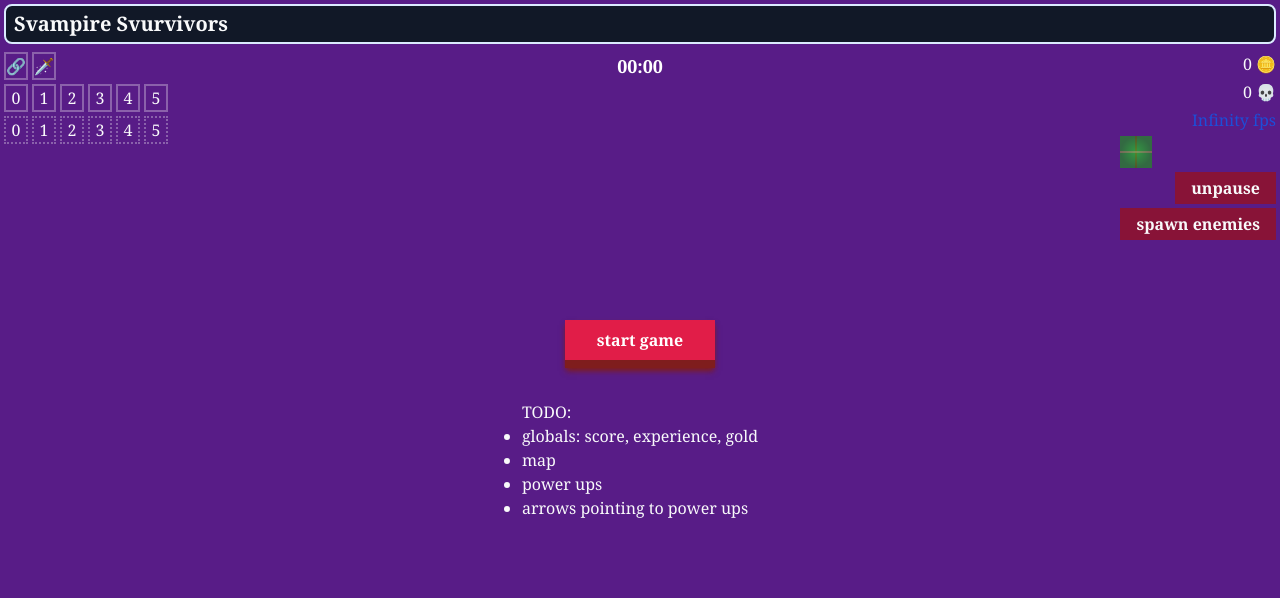
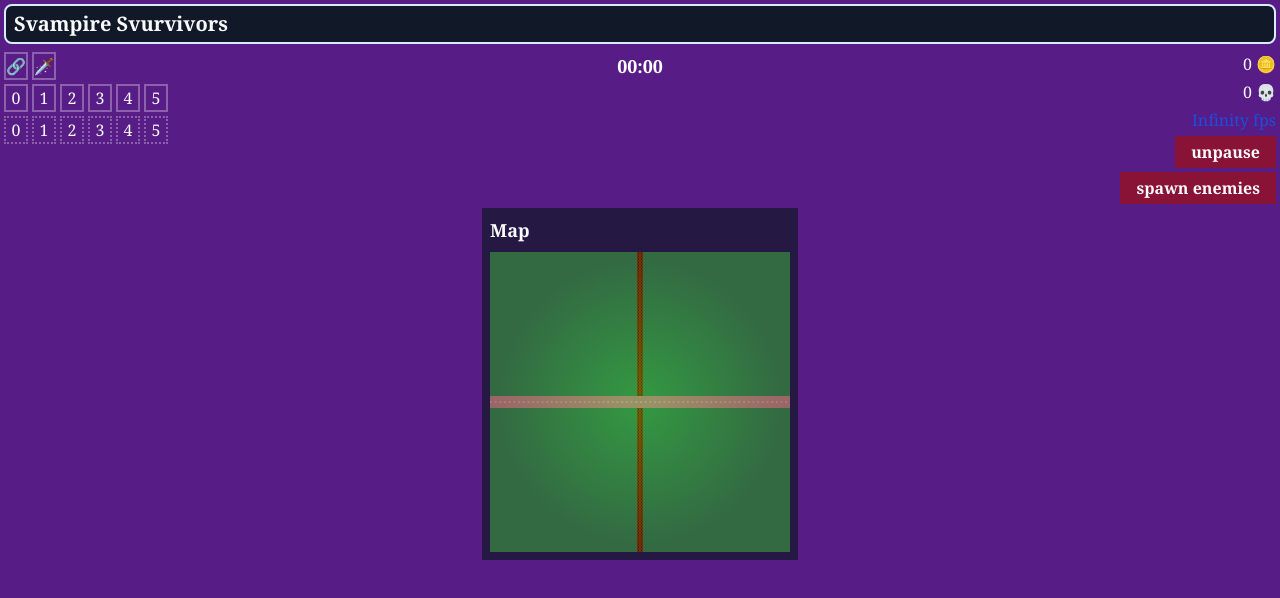
Before and after one commit to saitheninja/svampire-svurvivors, a SvelteKit app: page / in a window 1280 px wide. Both pictures are taken after a click on the button "pause". Shown: the top 598 px of the page. Built offline with nearby package versions, Linux system fonts and the light colour scheme.

Commit message:
Show map when paused

```diff
--- a/src/routes/+page.svelte
+++ b/src/routes/+page.svelte
@@ -512,12 +512,6 @@
         <span>{enemiesKilled} 💀</span>
         <span class="text-blue-700">{fps} fps</span>
 
-        <img
-          src={terrainForest.imagePath}
-          alt="Minimap of {terrainForest.name} area."
-          class="size-8"
-        />
-
         <form
           onsubmit={(event) => {
             event.preventDefault();
@@ -585,6 +579,18 @@
         </div>
       </div>
     </div>
+
+    {#if isPaused}
+      <div id="menu" class="mx-auto max-w-max bg-gray-900/70 p-2">
+        <h2 class="mb-2 text-lg font-bold">Map</h2>
+
+        <img
+          src={terrainForest.imagePath}
+          alt="Minimap of {terrainForest.name} area."
+          class="w-full"
+        />
+      </div>
+    {/if}
   </div>
 
   <div bind:this={elWorld} id="world" class="flex-grow overflow-auto bg-purple-900">
```
